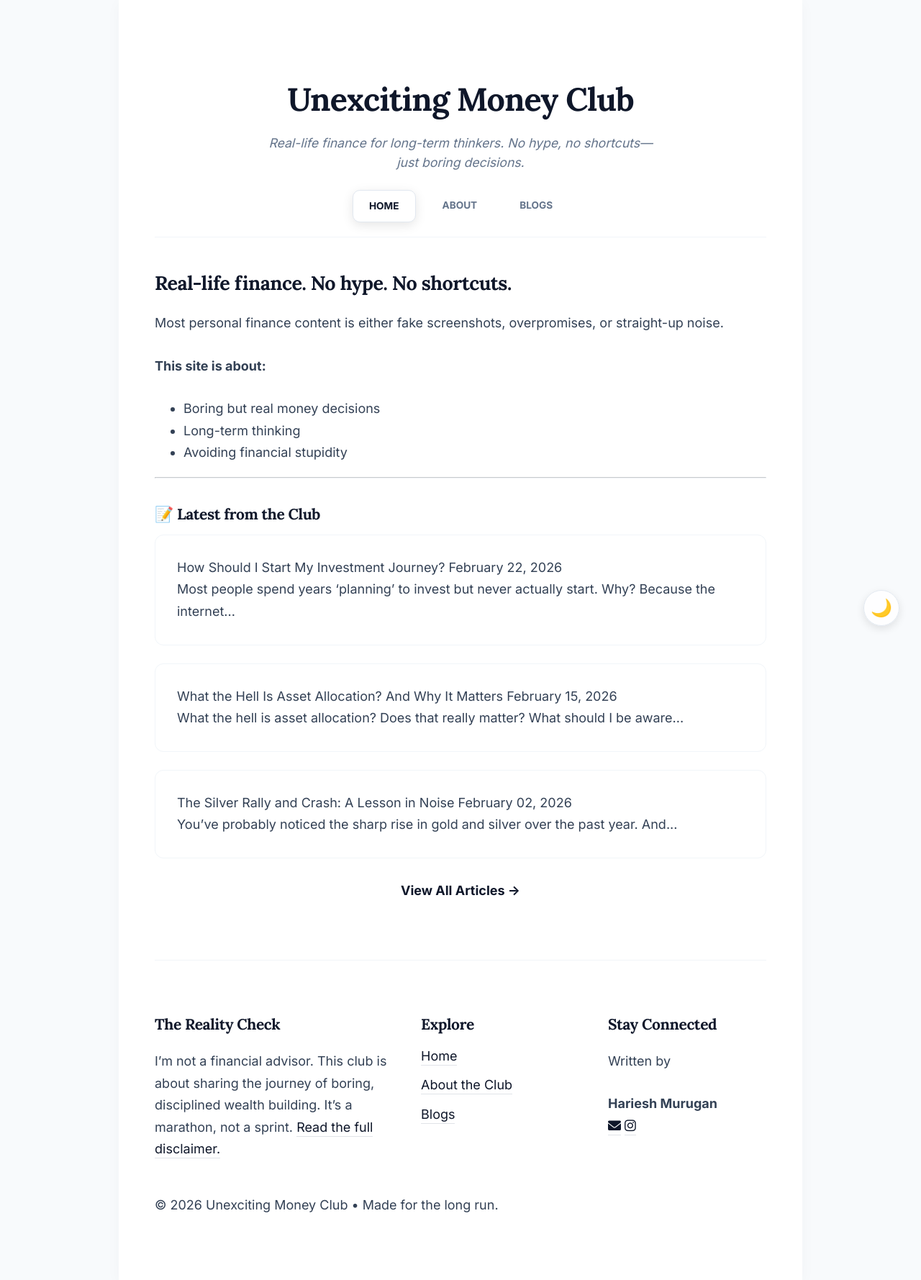
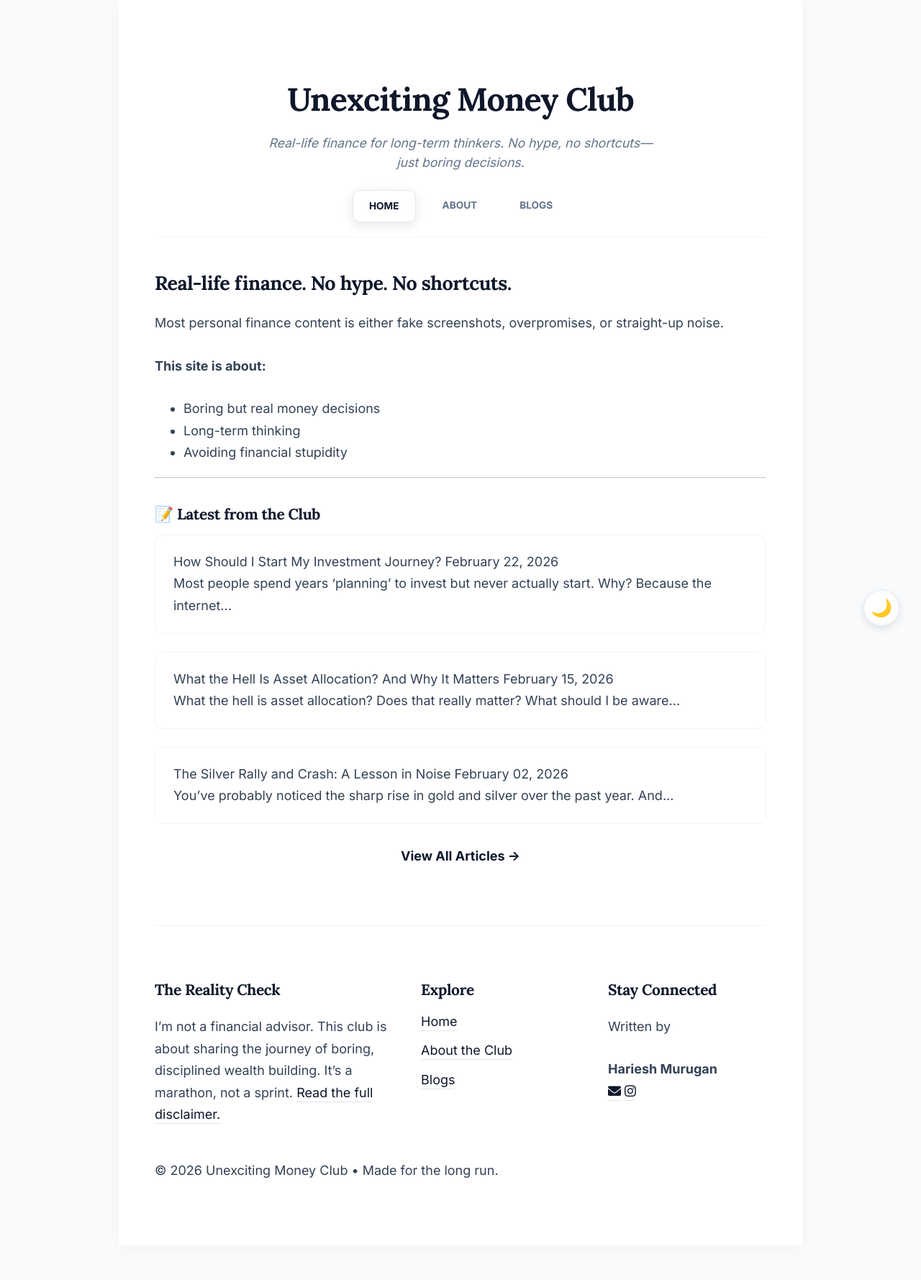
Before and after one commit to HarieshMK/HarieshMK.github.io, a Jekyll site: the page built from index.md, in a window 1280 px wide. Shown: the whole page at 72% size. Built offline with Jekyll 4.4.1, drawn with Linux system fonts in a browser that asks for light colours; after the commit the page ends 1731 px from its top, so only the background shows below that.

Commit message:
Update style.css

```diff
--- a/assets/css/style.css
+++ b/assets/css/style.css
@@ -119,8 +119,8 @@
 
 /* Base styles for all card types */
 .post-card, .home-card, .folder-card {
-  padding: 30px;
-  margin-bottom: 24px !important; /* Forces a physical gap between the boxes */
+ padding: 22px 25px; /* Reduced from 30px */
+  margin-bottom: 15px !important; /* Slightly tighter gap between cards */
   border: 1px solid #f1f5f9;
   border-radius: 12px;
   background: #fff;
```
